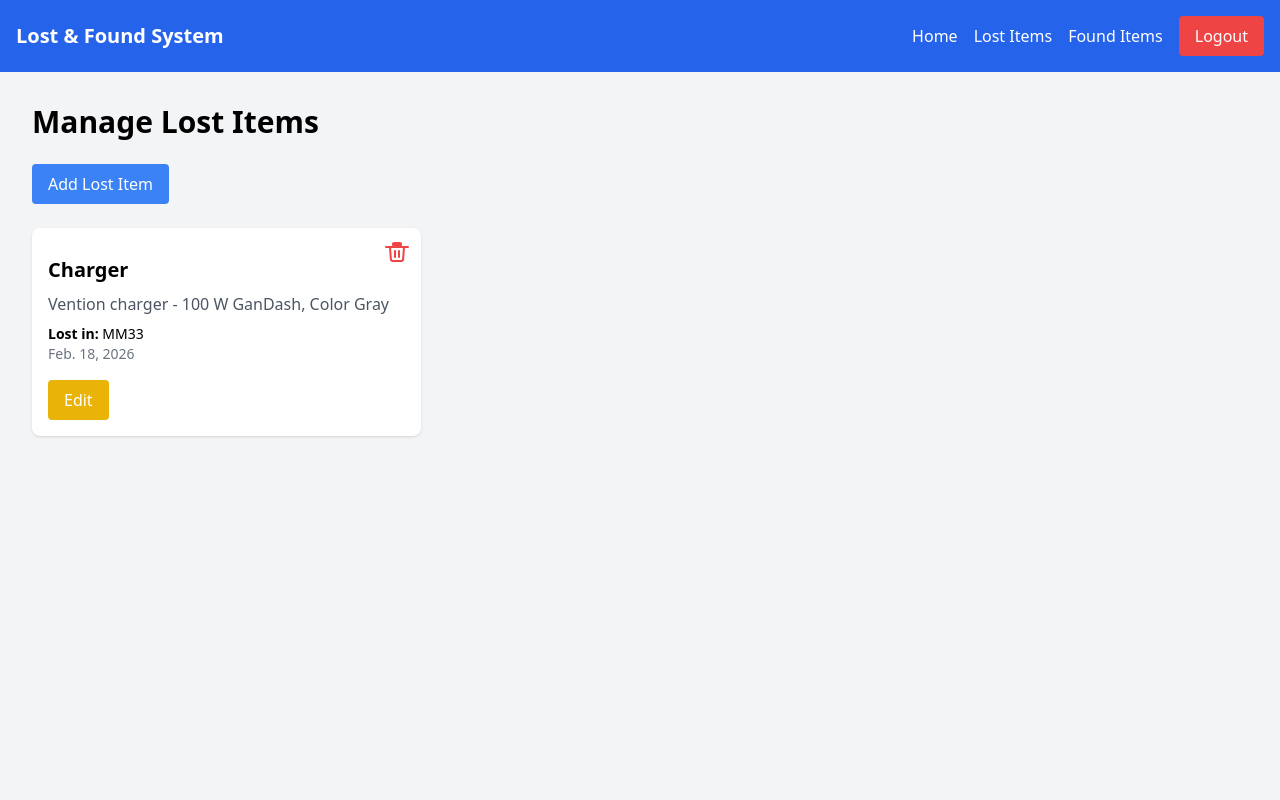
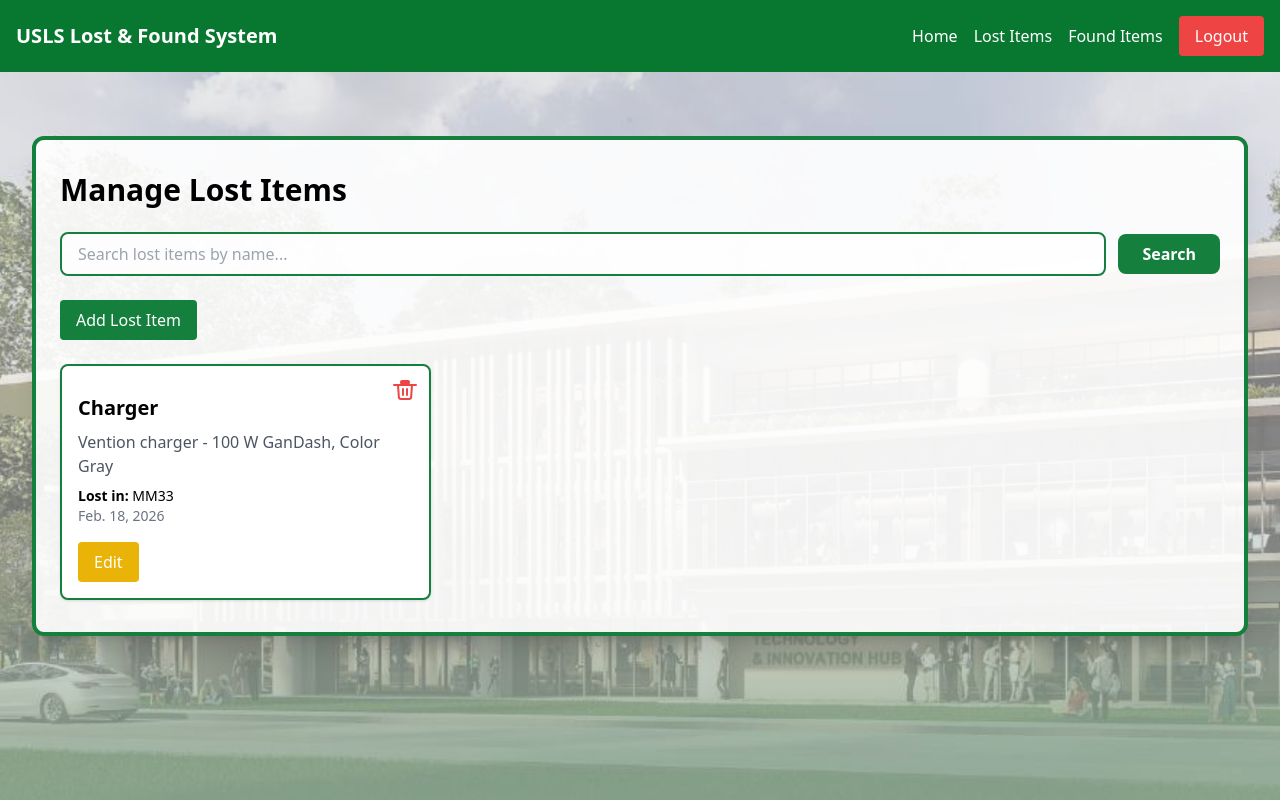
Before and after one commit to REM740/lostandfound, a Django app: page /manager/manage_lost_items/ in a window 1280 px wide. Run offline with Django 5.2, Linux system fonts and the light colour scheme; a user stored in the database is signed in; data comes from the database, SQL or seed files in the repository; both versions use the stored data as it was after the commit; some libraries are stand-ins or nearby versions.

Commit message:
UI Improved

```diff
--- a/items/views.py
+++ b/items/views.py
@@ -3,32 +3,36 @@ from django.http import HttpResponse
 from .models import LostItem, FoundItem
 from django.contrib.auth import authenticate, login, logout
 from django.contrib.auth.decorators import login_required
+from django.contrib import messages
 from .forms import LostItemForm, FoundItemForm, FoundItemCreateForm
 from django.shortcuts import get_object_or_404
-
-@login_required
-def manager_logout(request):
-    logout(request)
-    return redirect('/lostandfound/')
 
 def homepage(request):
     return render(request, 'lostandfound/home.html')
 
 def lostitems(request):
+    query = request.GET.get('q', '').strip()
     items = LostItem.objects.all().order_by('-date_lost')
+    if query:
+        items = items.filter(name__icontains=query)
 
     context = {
-        'items': items
+        'items': items,
+        'query': query,
     }
 
     return render(request, 'lostandfound/lostitems.html', context)
 
 
 def founditems(request):
+    query = request.GET.get('q', '').strip()
     items = FoundItem.objects.all().order_by('-date_claimed')
+    if query:
+        items = items.filter(name__icontains=query)
 
     context = {
-        'items': items
+        'items': items,
+        'query': query,
     }
 
     return render(request, 'lostandfound/founditems.html', context)
@@ -51,10 +55,11 @@ def manager_login(request):
 
     return render(request, 'manager/login.html')
 
-@login_required
 def manager_logout(request):
     logout(request)
-    return redirect('/lostandfound/')
+    messages.success(request, "You have been logged out.")
+    return redirect('homepage')
+
 
 @login_required
 def manager_dashboard(request):
@@ -69,7 +74,6 @@ def manager_dashboard(request):
 
     return render(request, 'manager/dashboard.html', context)
 
-from django.shortcuts import redirect
 
 @login_required
 def add_lost_item(request):
@@ -80,6 +84,9 @@ def add_lost_item(request):
 
         if form.is_valid():
             form.save()
+            messages.success(request, "Lost item added successfully.")
+        else:
+            messages.error(request, "Could not add lost item. Please check the form.")
 
     return redirect('manage_lost_items')
 
@@ -93,15 +100,20 @@ def edit_lost_item(request, id):
 
         if form.is_valid():
             form.save()
-            return redirect('manage_lost_items')
+            messages.success(request, "Lost item updated successfully.")
+        else:
+            messages.error(request, "Could not update lost item. Please check the form.")
+
+    return redirect('manage_lost_items')
 
 @login_required
 def delete_lost_item(request, id):
 
     item = get_object_or_404(LostItem, id=id)
     item.delete()
+    messages.success(request, "Lost item deleted successfully.")
 
-    return redirect('/manager/dashboard/')
+    return redirect('manage_lost_items')
 
 @login_required
 def add_found_item(request):
@@ -111,7 +123,9 @@ def add_found_item(request):
 
         if form.is_valid():
             form.save()
-            return redirect('manage_found_items')
+            messages.success(request, "Found item added successfully.")
+        else:
+            messages.error(request, "Could not add found item. Please check the form.")
 
     return redirect('manage_found_items')
 
@@ -125,42 +139,50 @@ def edit_found_item(request, id):
 
         if form.is_valid():
             form.save()
-            return redirect('/manager/dashboard/')
+            messages.success(request, "Found item updated successfully.")
+        else:
+            messages.error(request, "Could not update found item. Please check the form.")
 
-    else:
-        form = FoundItemForm(instance=item)
-
-    return render(request, 'manager/edit_found_item.html', {'form': form})
+    return redirect('manage_found_items')
 
 @login_required
 def delete_found_item(request, id):
 
     item = get_object_or_404(FoundItem, id=id)
     item.delete()
+    messages.success(request, "Found item deleted successfully.")
 
-    return redirect('/manager/dashboard/')
+    return redirect('manage_found_items')
 
 @login_required
 def manage_lost_items(request):
-
+    query = request.GET.get('q', '').strip()
     items = LostItem.objects.all()
+    if query:
+        items = items.filter(name__icontains=query)
+    items = items.order_by('-date_lost')
     form = LostItemForm()
 
     return render(request, 'manager/manage_lost_items.html', {
         'items': items,
-        'form': form
+        'form': form,
+        'query': query,
     })
 
 
 @login_required
 def manage_found_items(request):
-
+    query = request.GET.get('q', '').strip()
     items = FoundItem.objects.all()
+    if query:
+        items = items.filter(name__icontains=query)
+    items = items.order_by('-date_claimed')
     form = FoundItemCreateForm()
 
     return render(request, 'manager/manage_found_items.html', {
         'items': items,
-        'form': form
+        'form': form,
+        'query': query,
     })
 
 @login_required
--- /dev/null
+++ b/lostandfound/context_processors.py
@@ -0,0 +1,5 @@
+from django.conf import settings
+
+
+def media_url(_request):
+    return {"MEDIA_URL": settings.MEDIA_URL}
--- a/lostandfound/settings.py
+++ b/lostandfound/settings.py
@@ -72,6 +72,7 @@ TEMPLATES = [
                 'django.template.context_processors.request',
                 'django.contrib.auth.context_processors.auth',
                 'django.contrib.messages.context_processors.messages',
+                'lostandfound.context_processors.media_url',
             ],
         },
     },
--- a/lostandfound/urls.py
+++ b/lostandfound/urls.py
@@ -21,7 +21,7 @@ from django.urls import path, include
 
 urlpatterns = [
     path('admin/', admin.site.urls),
-    path('lostandfound/', include('items.urls')),
+    path('', include('items.urls')),
     path('manager/', include('items.manager_urls')),
 ]
 
--- a/templates/lostandfound/base.html
+++ b/templates/lostandfound/base.html
@@ -9,18 +9,18 @@
 
 </head>
 
-<body class="bg-gray-100 min-h-screen">
+<body class="min-h-screen bg-cover bg-center bg-fixed bg-no-repeat" style="background-image: url('{{ MEDIA_URL }}background/background.png');">
 
-<nav class="bg-blue-600 text-white p-4">
+<nav class="text-white p-4" style="background-color: #087830;">
     <div class="container mx-auto flex justify-between items-center">
 
         <h1 class="text-xl font-bold">
-            Lost & Found System
+            USLS Lost & Found System
         </h1>
 
         <div class="space-x-4 flex items-center">
 
-            {% if user.is_authenticated %}
+            {% if user.is_authenticated and request.path|slice:":9" == "/manager/" %}
 
                 <!-- Manager Links -->
                 <a href="/manager/dashboard/" class="hover:underline">Home</a>
@@ -35,9 +35,9 @@
             {% else %}
 
                 <!-- Visitor Links -->
-                <a href="/lostandfound/" class="hover:underline">Home</a>
-                <a href="/lostandfound/lostitems/" class="hover:underline">Lost Items</a>
-                <a href="/lostandfound/founditems/" class="hover:underline">Found Items</a>
+                <a href="/" class="hover:underline">Home</a>
+                <a href="/lostitems/" class="hover:underline">Lost Items</a>
+                <a href="/founditems/" class="hover:underline">Found Items</a>
 
             {% endif %}
 
@@ -45,7 +45,44 @@
 
     </div>
 </nav>
+{% if messages %}
+<div id="toast-container" class="fixed top-4 right-4 z-[100] space-y-3">
+    {% for message in messages %}
+    <div class="toast-message min-w-[260px] max-w-sm rounded-lg shadow-lg px-4 py-3 text-white border-4 border-green-700 transform transition-all duration-300 translate-x-0 opacity-100 {% if 'error' in message.tags %}bg-red-500{% elif 'warning' in message.tags %}bg-yellow-500{% else %}bg-green-500{% endif %}">
+        <div class="flex items-start justify-between gap-4">
+            <p class="text-sm font-medium">{{ message }}</p>
+            <button type="button" class="text-white/90 hover:text-white text-lg leading-none" onclick="dismissToast(this)" aria-label="Dismiss message">
+                &times;
+            </button>
+        </div>
+    </div>
+    {% endfor %}
+</div>
+{% endif %}
 <div class="container mx-auto p-8"> {% block content %} {% endblock %} </div>
+
+<script>
+function dismissToast(button){
+    const toast = button.closest(".toast-message");
+    if(!toast) return;
+    hideToast(toast);
+}
+
+function hideToast(toast){
+    toast.classList.remove("translate-x-0", "opacity-100");
+    toast.classList.add("translate-x-8", "opacity-0");
+    setTimeout(() => {
+        toast.remove();
+    }, 300);
+}
+
+document.addEventListener("DOMContentLoaded", () => {
+    const toasts = document.querySelectorAll(".toast-message");
+    toasts.forEach((toast, index) => {
+        setTimeout(() => hideToast(toast), 3500 + (index * 250));
+    });
+});
+</script>
 
 </body>
 </html>
--- a/templates/manager/dashboard.html
+++ b/templates/manager/dashboard.html
@@ -2,13 +2,13 @@
 
 {% block content %}
 
-<div class="text-center">
+<div class="max-w-5xl mx-auto mt-6 md:mt-10 px-6 py-10 bg-white/90 border-4 border-green-700 rounded-xl shadow-xl text-center">
 
     <h2 class="text-4xl font-bold mb-10">
         Manager Dashboard
     </h2>
 
-    <div class="flex justify-center gap-8">
+    <div class="flex flex-col sm:flex-row justify-center gap-6 sm:gap-8">
 
         <a href="/manager/manage_lost_items/"
            class="bg-red-500 hover:bg-red-600 text-white px-8 py-4 rounded-lg text-xl shadow-lg">
@@ -18,7 +18,7 @@
         </a>
 
         <a href="/manager/manage_found_items/"
-           class="bg-green-500 hover:bg-green-600 text-white px-8 py-4 rounded-lg text-xl shadow-lg">
+           class="bg-green-700 hover:bg-green-800 text-white px-8 py-4 rounded-lg text-xl shadow-lg">
 
             Manage Found Items
 
--- a/templates/manager/login.html
+++ b/templates/manager/login.html
@@ -5,9 +5,9 @@
 <script src="https://cdn.tailwindcss.com"></script>
 </head>
 
-<body class="bg-gray-100 flex items-center justify-center h-screen">
+<body class="min-h-screen bg-cover bg-center bg-fixed bg-no-repeat flex items-center justify-center" style="background-image: url('{{ MEDIA_URL }}background/background.png');">
 
-<div class="bg-white p-8 rounded shadow w-96">
+<div class="bg-white p-8 rounded-xl shadow-xl w-96 border-4 border-green-700">
 
 <h2 class="text-2xl font-bold mb-4 text-center">Manager Login</h2>
 
@@ -24,7 +24,7 @@ class="w-full border p-2 mb-3">
 <input type="password" name="password" placeholder="Password"
 class="w-full border p-2 mb-4">
 
-<button class="bg-blue-500 text-white w-full p-2 rounded">
+<button class="bg-green-700 hover:bg-green-800 text-white w-full p-2 rounded">
 Login
 </button>
 
--- a/templates/manager/manage_lost_items.html
+++ b/templates/manager/manage_lost_items.html
@@ -1,12 +1,30 @@
 {% extends 'lostandfound/base.html' %}
 
 {% block content %}
+<div class="max-w-7xl mx-auto mt-4 md:mt-8 px-4 md:px-6 py-6 md:py-8 bg-white/90 border-4 border-green-700 rounded-xl shadow-xl">
+<h2 class="text-3xl font-bold mb-6">Manage Lost Items</h2>
 
-<h2 class="text-3xl font-bold mb-6">Manage Lost Items</h2>
+<form method="get" class="mb-6 flex flex-col sm:flex-row sm:items-center gap-3">
+    <input
+        type="text"
+        name="q"
+        value="{{ query|default:'' }}"
+        placeholder="Search lost items by name..."
+        class="flex-1 w-full border-2 border-green-700 bg-white/80 rounded-lg px-4 py-2 focus:outline-none focus:ring-2 focus:ring-green-700"
+    />
+    <button type="submit" class="bg-green-700 hover:bg-green-800 text-white px-6 py-2 rounded-lg font-semibold">
+        Search
+    </button>
+    {% if query %}
+        <a href="{{ request.path }}" class="text-sm text-green-700 hover:underline px-1">
+            Clear
+        </a>
+    {% endif %}
+</form>
 
 <!-- Add Button -->
 <button onclick="openAddModal()"
-class="bg-blue-500 hover:bg-blue-600 text-white px-4 py-2 rounded mb-6 inline-block">
+class="bg-green-700 hover:bg-green-800 text-white px-4 py-2 rounded mb-6 inline-block">
 Add Lost Item
 </button>
 
@@ -14,7 +32,7 @@ Add Lost Item
 
 {% for item in items %}
 
-<div class="bg-white rounded-lg shadow p-4 relative">
+<div class="bg-white rounded-lg shadow p-4 relative border-2 border-green-700">
 
     <!-- Delete Icon -->
     <button onclick="confirmDelete('{{ item.id }}')"
@@ -76,7 +94,7 @@ Add Lost Item
 <div id="editModal{{ item.id }}"
      class="fixed inset-0 bg-black bg-opacity-40 hidden items-center justify-center z-50">
 
-    <div class="bg-white p-6 rounded-lg w-96">
+    <div class="bg-white p-6 rounded-lg w-96 border-4 border-green-700">
 
         <h2 class="text-2xl font-bold mb-4">Edit Lost Item</h2>
 
@@ -126,7 +144,7 @@ Add Lost Item
                     </button>
 
                     <button type="submit"
-                            class="bg-blue-500 text-white px-4 py-2 rounded">
+                            class="bg-green-700 text-white px-4 py-2 rounded">
                         Save
                     </button>
 
@@ -152,7 +170,7 @@ Add Lost Item
 <div id="addModal"
 class="fixed inset-0 bg-black bg-opacity-40 hidden items-center justify-center z-50">
 
-<div class="bg-white p-6 rounded-lg w-96">
+<div class="bg-white p-6 rounded-lg w-96 border-4 border-green-700">
 
 <h2 class="text-2xl font-bold mb-4">Add Lost Item</h2>
 
@@ -172,7 +190,7 @@ Cancel
 </button>
 
 <button type="submit"
-class="bg-blue-500 text-white px-4 py-2 rounded">
+class="bg-green-700 text-white px-4 py-2 rounded">
 Save
 </button>
 
@@ -190,7 +208,7 @@ Save
 <div id="foundModal{{ item.id }}"
      class="fixed inset-0 bg-black bg-opacity-40 hidden items-center justify-center z-50">
 
-    <div class="bg-white p-6 rounded-lg w-96">
+    <div class="bg-white p-6 rounded-lg w-96 border-4 border-green-700">
 
         <h2 class="text-2xl font-bold mb-4">Mark Item as Found</h2>
 
@@ -220,7 +238,7 @@ Save
                 </button>
 
                 <button type="submit"
-                        class="bg-green-500 hover:bg-green-600 text-white px-4 py-2 rounded">
+                        class="bg-green-700 hover:bg-green-800 text-white px-4 py-2 rounded">
                     Save
                 </button>
 
@@ -232,6 +250,7 @@ Save
 </div>
 {% endfor %}
 
+</div>
 
 <!-- JAVASCRIPT -->
 <script>
```
Also changed, not shown: templates/lostandfound/founditems.html (+21 -2 lines), templates/lostandfound/home.html (+10 -6 lines), templates/lostandfound/lostitems.html (+21 -2 lines), templates/manager/manage_found_items.html (+26 -6 lines), db.sqlite3, media/background/background.png (added), media/found_items/Screenshot_2025-08-12_141803.png (deleted), media/founditems/Book_Monster_1.png (added), media/lost_items/Screenshot_2025-08-12_140015.png (deleted), media/lostitems/Heart.png (added), media/lostitems/National_ID_-_T._Alonzo.jpg (added), media/lostitems/WIN_20260314_02_43_40_Pro_fcRMQ7Y.jpg (added).
